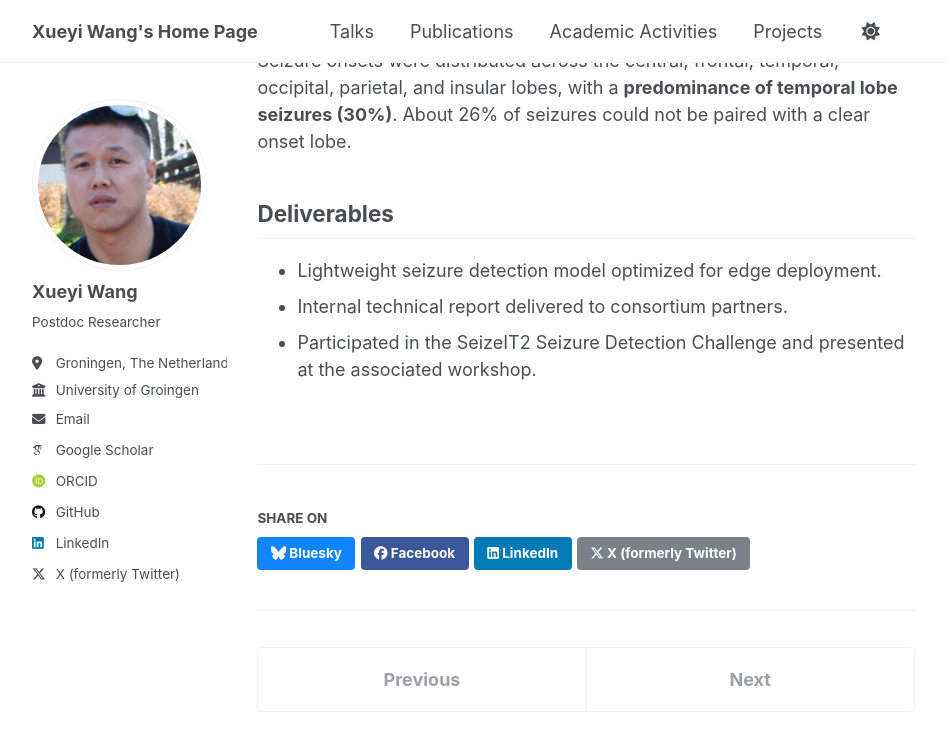
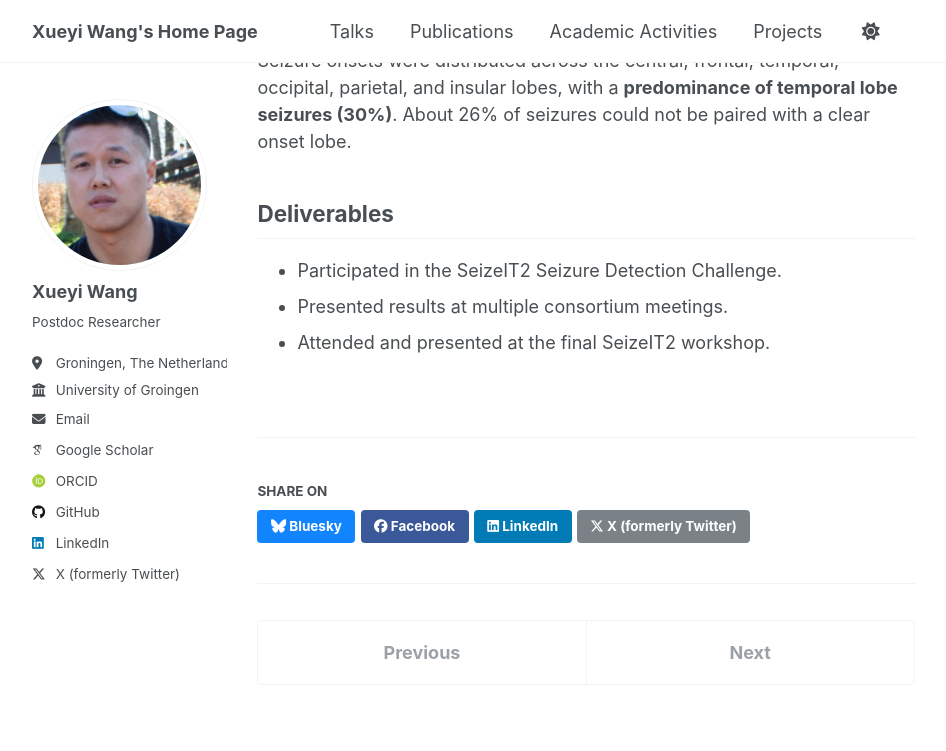
Before and after one commit to Xueyi-Wang/Xueyi-Wang.github.io, a Jekyll site: the page built from _projects/2024-01-01-seizure-detection.md, in a window 1280 px wide and 900 px high, scrolled down 2752 px. Shown: the top 751 px of the window, without its empty margins (76-1022 px from the left). Built offline with Jekyll 4.4.1, drawn with Linux system fonts in a browser that asks for light colours; some web fonts are replaced.

Commit message:
Correct SeizeIT2 deliverables: challenge, meetings, and workshop
Co-Authored-By: Claude Opus 4.6 <noreply@anthropic.com>

```diff
--- a/_projects/2024-01-01-seizure-detection.md
+++ b/_projects/2024-01-01-seizure-detection.md
@@ -81,6 +81,6 @@ Seizure onsets were distributed across the central, frontal, temporal, occipital
 
 ## Deliverables
 
-- Lightweight seizure detection model optimized for edge deployment.
-- Internal technical report delivered to consortium partners.
-- Participated in the SeizeIT2 Seizure Detection Challenge and presented at the associated workshop.
+- Participated in the SeizeIT2 Seizure Detection Challenge.
+- Presented results at multiple consortium meetings.
+- Attended and presented at the final SeizeIT2 workshop.
```
